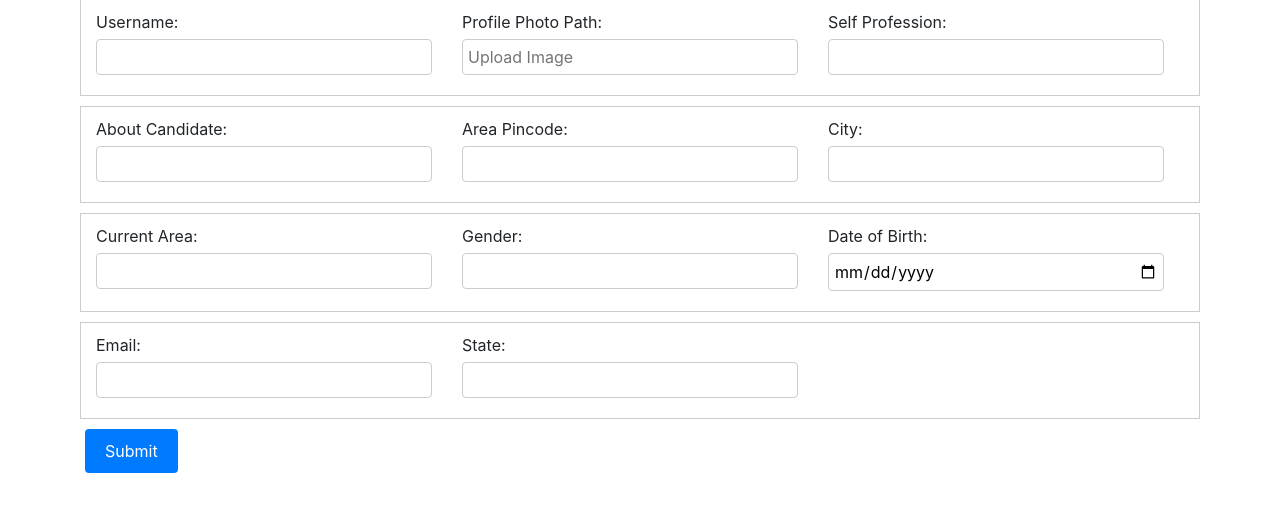
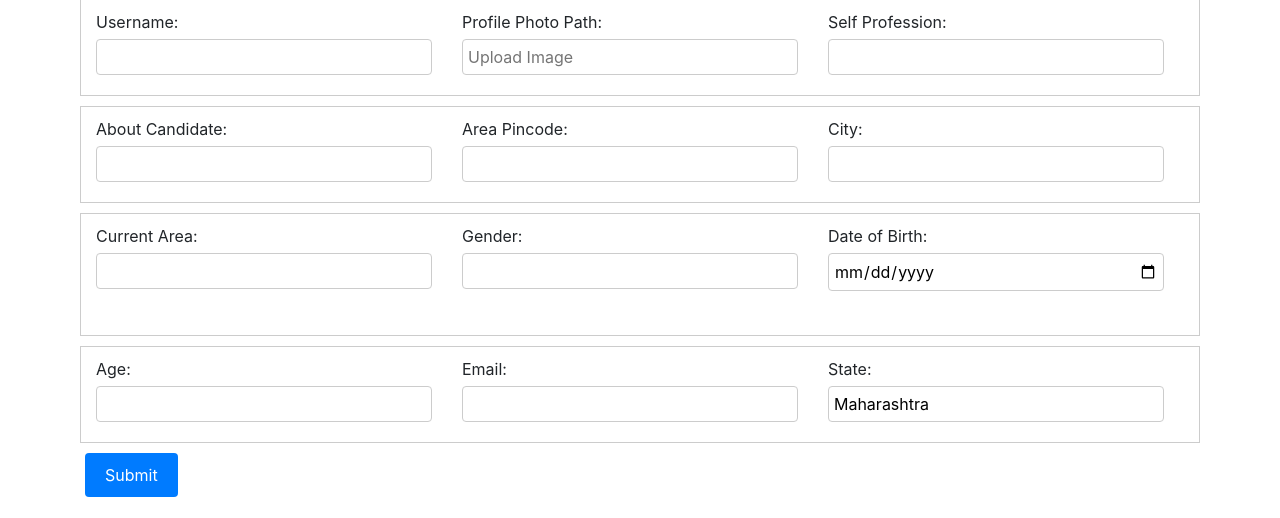
Before and after one commit to khushia-02/tumcha_neta, a PHP site: page /form/candidate_details.html in a window 1280 px wide. Shown: the part 282-800 px from the top of the page. Run offline with PHP 8.4, Linux system fonts and the light colour scheme.

Commit message:
candidate_details

```diff
--- a/Fionca/form/candidate_details.html
+++ b/Fionca/form/candidate_details.html
@@ -90,18 +90,22 @@
                     </div>
                     <div class="form-group col-md-4">
                         <label for="candidate_dob">Date of Birth:</label>
-                        <input type="date" id="candidate_dob" name="candidate_dob">
+                        <input type="date" id="candidate_dob" name="candidate_dob" onchange="calculateAge()" required><br><br>
                     </div>
                 </div>
 
                 <div class="form-row">
+                    <div class="form-group col-md-4">
+                        <label for="age">Age:</label>
+                        <input type="text" id="age" name="age" readonly>
+                    </div>
                     <div class="form-group col-md-4">
                         <label for="candidate_email">Email:</label>
                         <input type="email" id="candidate_email" name="candidate_email">
                     </div>
                     <div class="form-group col-md-4">
                         <label for="candidate_state">State:</label>
-                        <input type="text" id="candidate_state" name="candidate_state">
+                        <input type="text" id="candidate_state" name="candidate_state" value="Maharashtra" readonly>
                     </div>
                 </div>
 
@@ -190,6 +194,7 @@
 
     </div>
 
+    <script src="date.js"></script>
     <script src="https://ajax.googleapis.com/ajax/libs/jquery/3.5.1/jquery.min.js"></script>
     <script>
         $(document).ready(function () {
```
Also changed, not shown: Fionca/includes/header.php (+8 -19 lines), Fionca/form/candidate_further.html (renamed from Fionca/form/candidate_registration_form.html).
